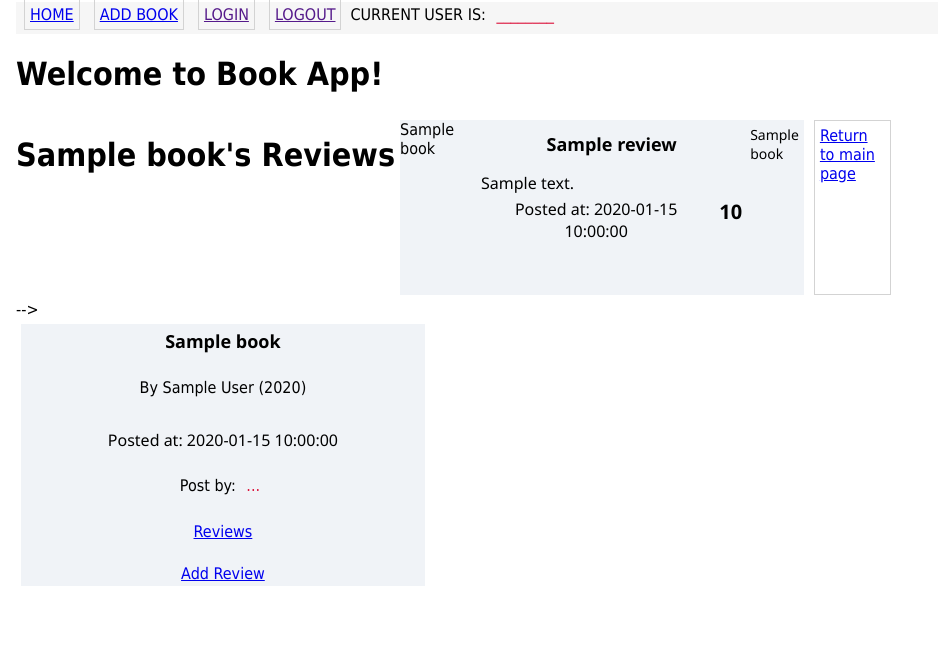
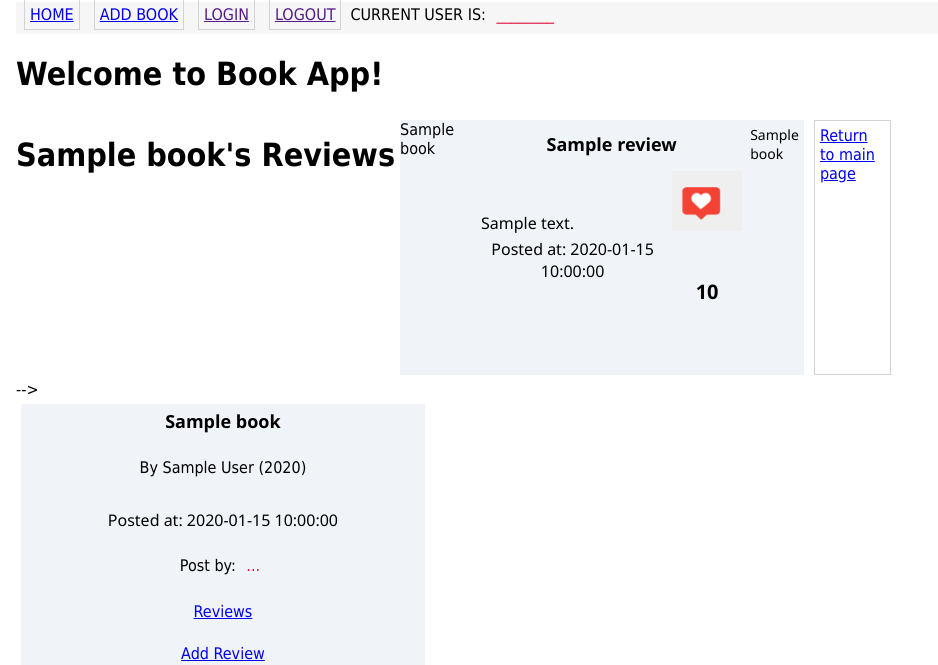
Before and after one commit to WSU-CptS-322-Fall-2023/termproject-bookworms, a Python web app: template app/View/templates/index.html in a window 1280 px wide. Shown: the top 665 px of the page, without its empty margins (0-938 px from the left). Run offline with Jinja, Linux system fonts and the light colour scheme; the template is opened without the code that fills it: most values are stand-ins (such as "Sample title", 1, 10 or a date in 2020); some libraries are stand-ins or nearby versions.

Commit message:
Added like review to the review posts.

```diff
--- a/app/View/static/css/main.css
+++ b/app/View/static/css/main.css
@@ -124,11 +124,11 @@ a:hover {
 
 .likebtn {
     margin: 0 auto;
-    height: 40px;
-    width: 50px;
+    height: 60px;
+    width: 70px;
     border: 0px;
     vertical-align: middle;
-    background-image: url("..//img//like.png");
+    background-image: url("..//images//heart.png");
     background-repeat: no-repeat;
     background-size: contain;
     -webkit-background-size: contain;
@@ -136,7 +136,7 @@ a:hover {
     -o-background-size: contain;
 }
 .likebtn:hover {
-    background-image: url("..//img//like_hover.png");
+    background-image: url("..//images//heart_hover.png");
     cursor:pointer;
 }
 
--- a/app/View/templates/_review.html
+++ b/app/View/templates/_review.html
@@ -29,12 +29,16 @@
 
                         </div>
                         <div class="posttimestamp">
-                            Posted at: {{ reviews.timestamp }}
+                            Posted at: {{ review.timestamp }}
                         </div>
                         </td>
 
                         <td width = "5%">
                             <div class="likecount">
+                                <form  action="{{url_for('routes.like', review_id = review.id, book_id=book.id)}}" method="post" >
+                                    <input class="likebtn" type="submit" value="" >
+
+                                    </form>
 
                                 <br>
                                 {{ review.likes }}
```
Also changed, not shown: app/Controller/routes.py (+11 -0 lines), app/View/static/images/heart.png (added), app/View/static/images/heart_hover.png (added), book.db.
